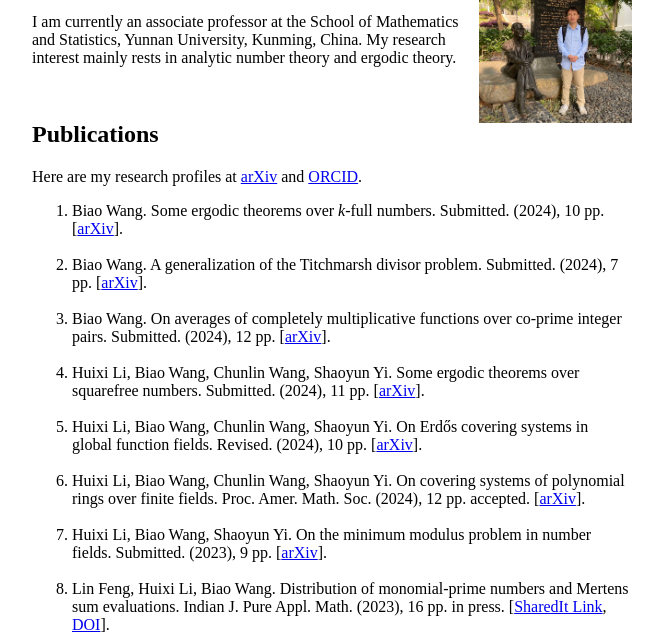
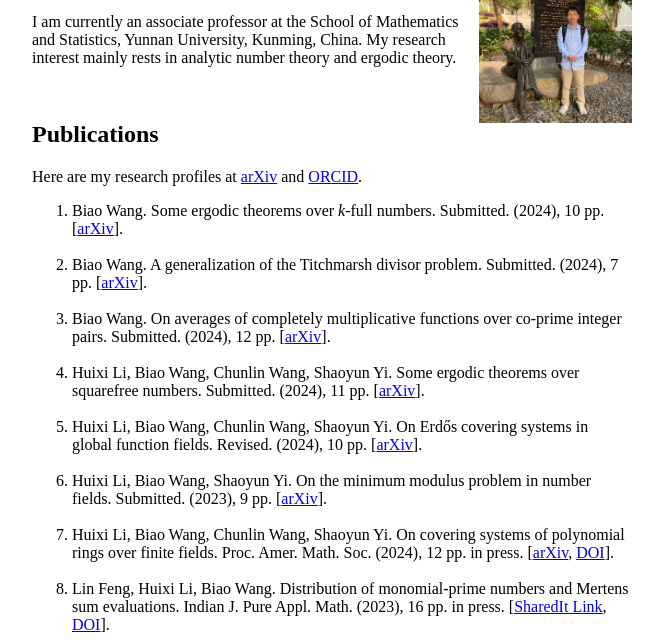
Before and after one commit to b-zeta/biaowang, a plain HTML site: page index.html in a window 1280 px wide. Shown: the part 156-800 px from the top of the page, without its empty margins (308-971 px from the left). Drawn offline with Linux system fonts and the light colour scheme.

Commit message:
Update index.html

```diff
--- a/index.html
+++ b/index.html
@@ -41,10 +41,10 @@ Here are my research profiles at <a href="https://arxiv.org/a/wang_b_5.html">arX
    <li>Huixi Li, Biao Wang, Chunlin Wang, Shaoyun Yi. On Erdős covering systems in global function fields. Revised. (2024), 10 pp. [<a href="https://arxiv.org/pdf/2402.03810.pdf">arXiv</a>].
 <br><br></li>
 
-   <li>Huixi Li, Biao Wang, Chunlin Wang, Shaoyun Yi. On covering systems of polynomial rings over finite fields. Proc. Amer. Math. Soc. (2024), 12 pp. accepted. [<a href="https://arxiv.org/pdf/2308.05378.pdf">arXiv</a>].
+    <li>Huixi Li, Biao Wang, Shaoyun Yi. On the minimum modulus problem in number fields. Submitted. (2023), 9 pp. [<a href="https://arxiv.org/pdf/2302.05946.pdf">arXiv</a>].
 <br><br></li>
 
-    <li>Huixi Li, Biao Wang, Shaoyun Yi. On the minimum modulus problem in number fields. Submitted. (2023), 9 pp. [<a href="https://arxiv.org/pdf/2302.05946.pdf">arXiv</a>].
+   <li>Huixi Li, Biao Wang, Chunlin Wang, Shaoyun Yi. On covering systems of polynomial rings over finite fields. Proc. Amer. Math. Soc. (2024), 12 pp. in press. [<a href="https://arxiv.org/pdf/2308.05378.pdf">arXiv</a>, <a href="https://doi.org/10.1090/proc/16864">DOI</a>].
 <br><br></li>
 
    <li>Lin Feng, Huixi Li, Biao Wang. Distribution of monomial-prime numbers and Mertens sum evaluations.
```
